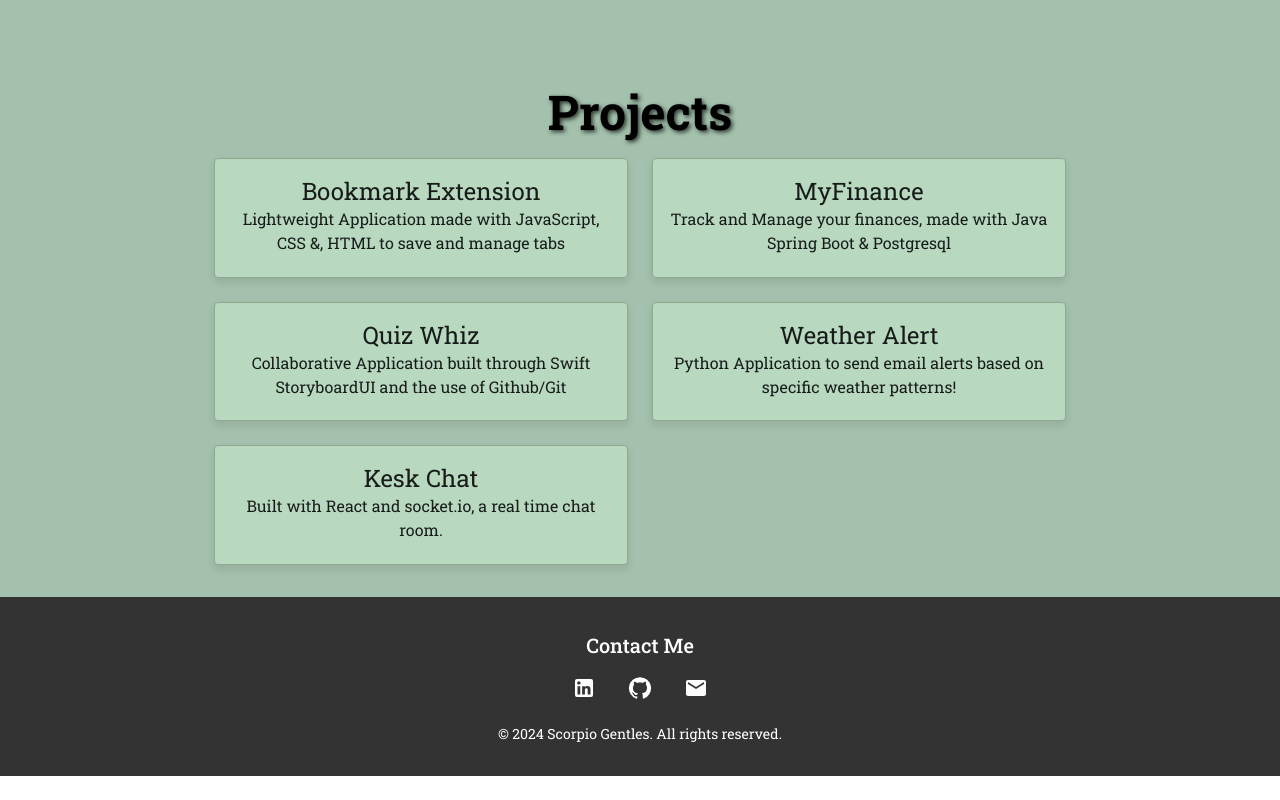
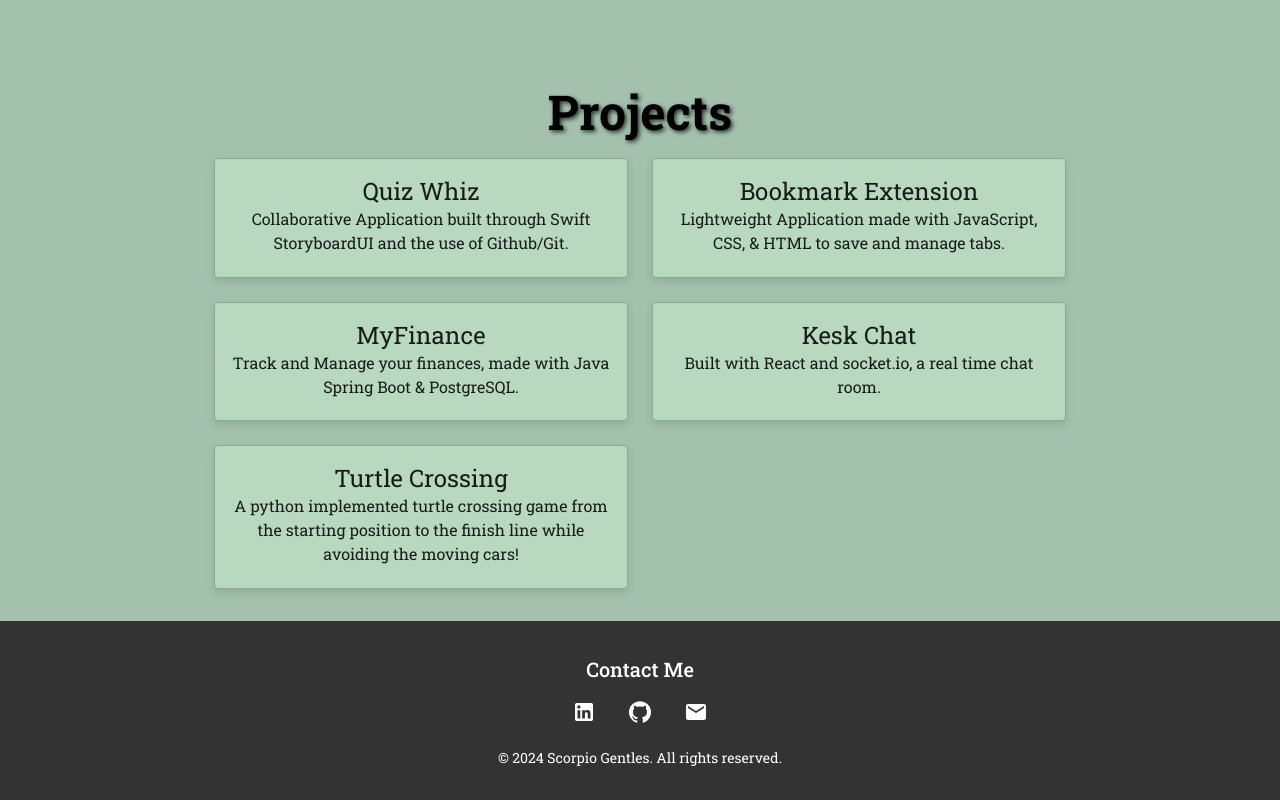
Before and after one commit to Black-Scorpio/My_Portfolio, a React (Vite) app: page / in a window 1280 px wide. Shown: the part 1758-2558 px from the top of the page. Before the commit the page ends 2534 px from the top, so only its background shows below. Built offline with nearby package versions, Linux system fonts and the light colour scheme; a web font is replaced by a local one.

Commit message:
update projects

```diff
--- a/src/components/Projects.tsx
+++ b/src/components/Projects.tsx
@@ -1,7 +1,19 @@
 // src/components/Projects.tsx
 
 import React from 'react';
-import { Box, Container, Typography, Grid, Paper } from '@mui/material';
+import { Box, Container, Typography, Grid, Paper, Link } from '@mui/material';
+
+// Define the project titles type
+type ProjectTitle = 'Quiz Whiz' | 'Bookmark Extension' | 'MyFinance' | 'Kesk Chat' | 'Turtle Crossing';
+
+// Create the project links object with the defined type
+const projectLinks: Record<ProjectTitle, string> = {
+  'Quiz Whiz': 'https://github.com/Black-Scorpio/Quiz_Whiz',
+  'Bookmark Extension': 'https://github.com/Black-Scorpio/BookmarkExtension',
+  'MyFinance': 'https://github.com/Black-Scorpio/my-finance',
+  'Kesk Chat': 'https://github.com/kevyndowner/KeskChat_MainVersion',
+  'Turtle Crossing': 'https://github.com/Black-Scorpio/Turtle-Crossing'
+};
 
 const Projects: React.FC = () => {
   return (
@@ -18,89 +30,25 @@ const Projects: React.FC = () => {
           textShadow: '2px 2px 4px rgba(0, 0, 0, 0.7)',
           fontSize: { xs: '2rem', md: '3rem' },
           paddingTop: '64px'
-
       }}
         >
           Projects
         </Typography>
         <Grid container spacing={3}>
-          <Grid item xs={12} sm={6}>
-            <Paper
-              elevation={3}
+          {Object.keys(projectLinks).map((projectTitle) => (
+            <Grid item xs={12} sm={6} key={projectTitle}>
+              <Link
+                href={projectLinks[projectTitle as ProjectTitle]}
+                target="_blank"
+                rel="noopener"
+                underline="none"
                 sx={{
-                padding: 2,
-                backgroundColor: '#B8D8C0', // Slightly lighter green color for the project boxes
-                border: '1px solid #8FA98F', // Soft border
-                boxShadow: '0 4px 8px rgba(0, 0, 0, 0.1)', // Subtle shadow for depth
+                  display: 'block',
+                  '&:hover': {
+                    textDecoration: 'none'
+                  }
                 }}
               >
-              <Typography variant="h5" component="h3">
-                Bookmark Extension
-              </Typography>
-              <Typography variant="body1" gutterBottom>
-                Lightweight Application made with JavaScript, CSS
-                &, HTML to save and manage tabs
-              </Typography>
-            </Paper>
-          </Grid>
-          <Grid item xs={12} sm={6}>
-            <Paper
-              elevation={3}
-              sx={{
-                padding: 2,
-                backgroundColor: '#B8D8C0', // Slightly lighter green color for the project boxes
-                border: '1px solid #8FA98F', // Soft border
-                boxShadow: '0 4px 8px rgba(0, 0, 0, 0.1)', // Subtle shadow for depth
-              }}
-            >
-              <Typography variant="h5" component="h3">
-                MyFinance
-              </Typography>
-              <Typography variant="body1" gutterBottom>
-                Track and Manage your finances, made with
-                Java Spring Boot & Postgresql
-              </Typography>
-            </Paper>
-          </Grid>
-          <Grid item xs={12} sm={6}>
-            <Paper
-              elevation={3}
-              sx={{
-                padding: 2,
-                backgroundColor: '#B8D8C0', // Slightly lighter green color for the project boxes
-                border: '1px solid #8FA98F', // Soft border
-                boxShadow: '0 4px 8px rgba(0, 0, 0, 0.1)', // Subtle shadow for depth
-              }}
-            >
-              <Typography variant="h5" component="h3">
-                Quiz Whiz
-              </Typography>
-              <Typography variant="body1" gutterBottom>
-                Collaborative Application built through Swift StoryboardUI
-                and the use of Github/Git
-              </Typography>
-            </Paper>
-          </Grid>
-          <Grid item xs={12} sm={6}>
-            <Paper
-              elevation={3}
-              sx={{
-                padding: 2,
-                backgroundColor: '#B8D8C0', // Slightly lighter green color for the project boxes
-                border: '1px solid #8FA98F', // Soft border
-                boxShadow: '0 4px 8px rgba(0, 0, 0, 0.1)', // Subtle shadow for depth
-              }}
-            >
-              <Typography variant="h5" component="h3">
-                Weather Alert
-              </Typography>
-              <Typography variant="body1" gutterBottom>
-                Python Application to send email
-                alerts based on specific weather patterns!
-              </Typography>
-            </Paper>
-          </Grid>
-          <Grid item xs={12} sm={6}>
                 <Paper
                   elevation={3}
                   sx={{
@@ -108,17 +56,23 @@ const Projects: React.FC = () => {
                     backgroundColor: '#B8D8C0',
                     border: '1px solid #8FA98F',
                     boxShadow: '0 4px 8px rgba(0, 0, 0, 0.1)',
+                    cursor: 'pointer'
                   }}
                 >
                   <Typography variant="h5" component="h3">
-                Kesk Chat
+                    {projectTitle}
                   </Typography>
                   <Typography variant="body1" gutterBottom>
-                Built with React and socket.io, a real time chat room.
+                    {projectTitle === 'Bookmark Extension' && 'Lightweight Application made with JavaScript, CSS, & HTML to save and manage tabs.'}
+                    {projectTitle === 'MyFinance' && 'Track and Manage your finances, made with Java Spring Boot & PostgreSQL.'}
+                    {projectTitle === 'Quiz Whiz' && 'Collaborative Application built through Swift StoryboardUI and the use of Github/Git.'}
+                    {projectTitle === 'Turtle Crossing' && 'A python implemented turtle crossing game from the starting position to the finish line while avoiding the moving cars!'}
+                    {projectTitle === 'Kesk Chat' && 'Built with React and socket.io, a real time chat room.'}
                   </Typography>
                 </Paper>
+              </Link>
             </Grid>
-          {/* Add more projects as needed */}
+          ))}
         </Grid>
       </Container>
     </Box>
```
Also changed, not shown: 1 other file (tests, documents, lock files or other folders). Lines whose indentation alone changed are shown as unchanged.
